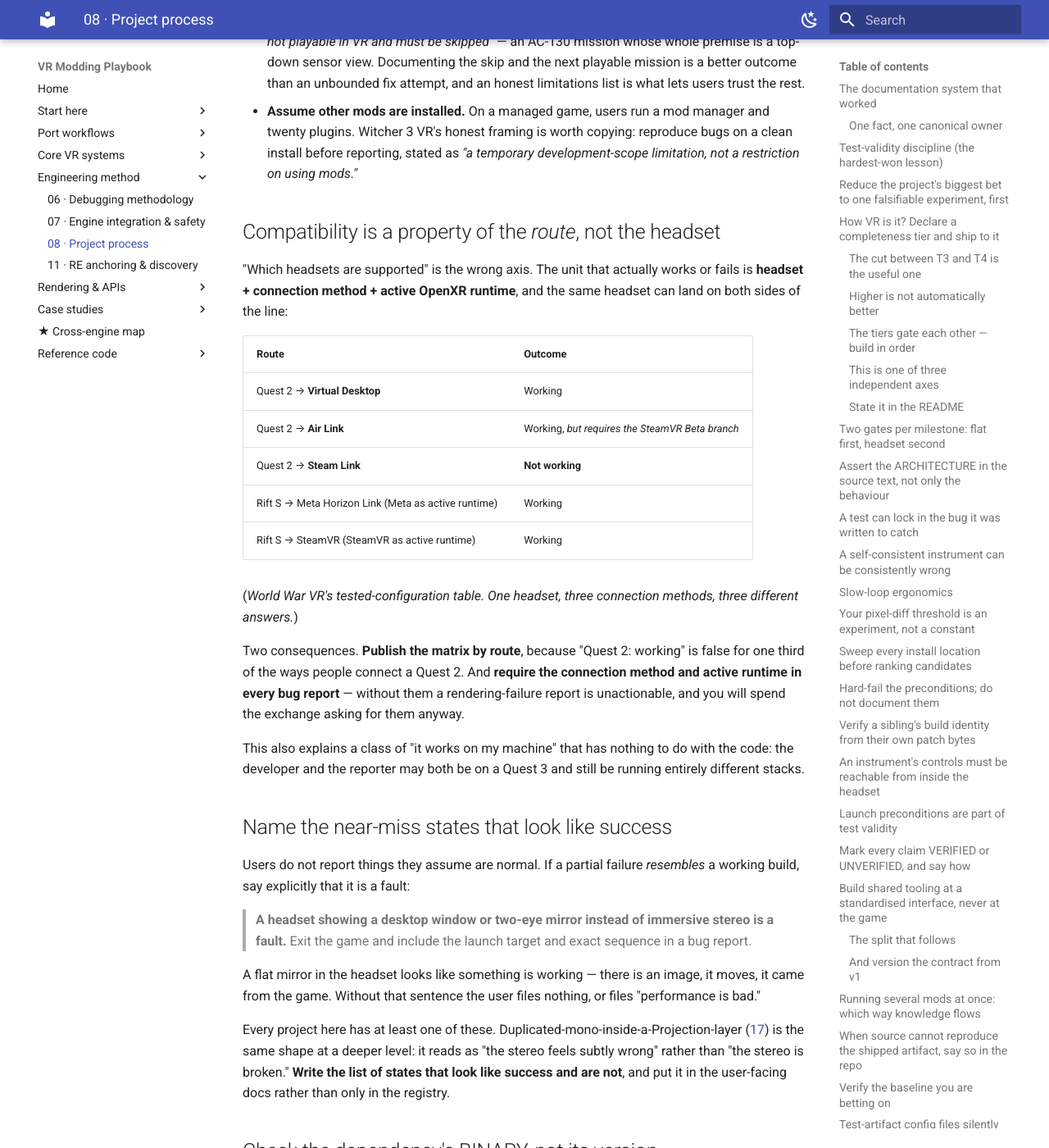
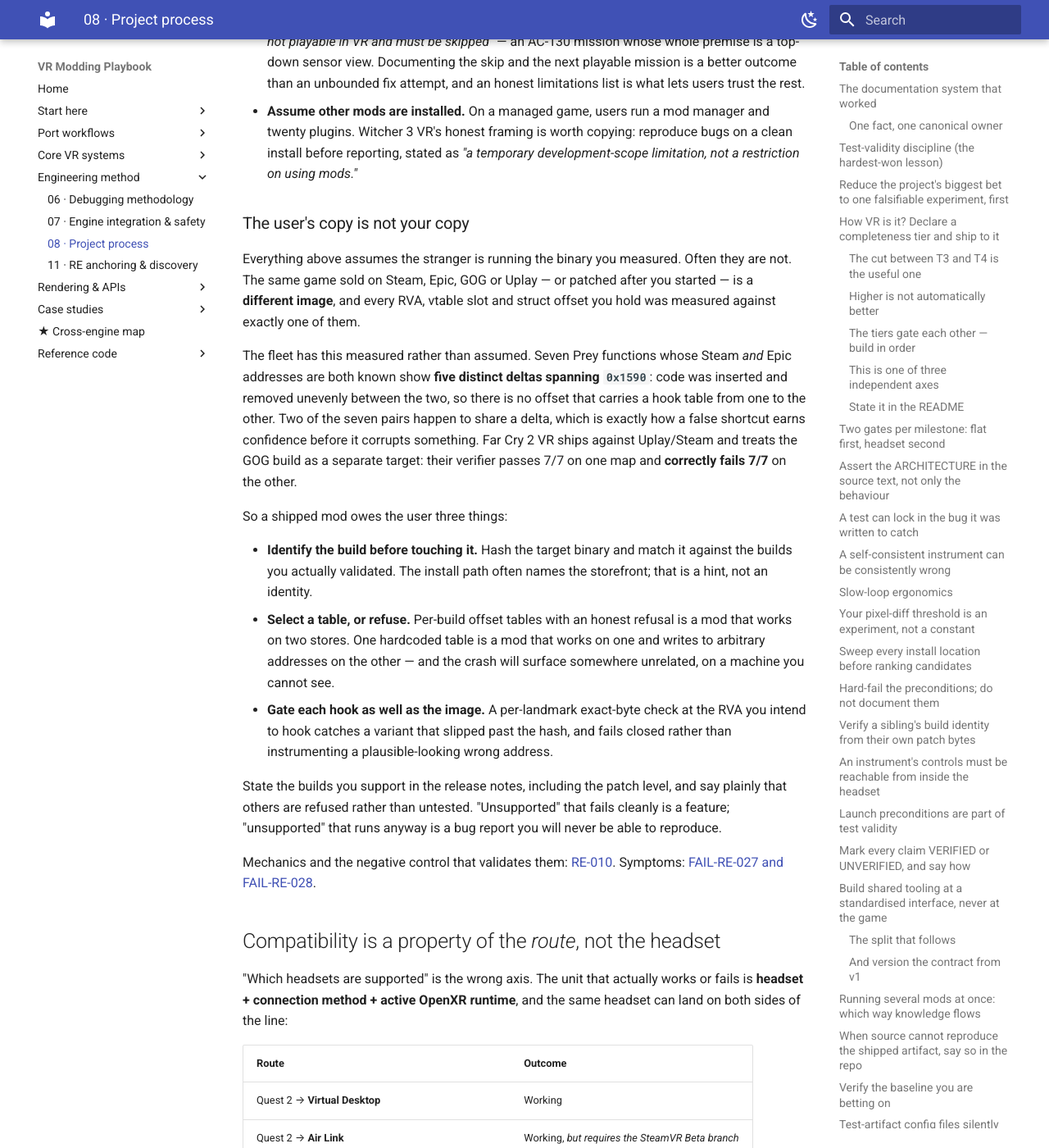
Before and after one commit to phunkaeg/vr-modding-playbook, an MkDocs documentation site: the page built from docs/08-project-process.md, in a window 1280 px wide and 1400 px high, scrolled down 23877 px. Shown: the whole window at 82% size. Built offline with MkDocs 1.6.1 and Material for MkDocs 9.7.7, drawn with Linux system fonts in a browser that asks for light colours.

Commit message:
Correct PreyVR's ledger rows and add the build-variant pattern
Ledger. PreyVR's rows described a project several weeks behind where its
receipts actually are, so the map was routing against a stale picture. Per the
rule that a project's own receipts win, corrected against them:

- BN-STE-001 active/STATIC -> cleared/HEADSET. STEREO_ROUTE.md records the
  ladder, rejected rungs, delivery, rollback and the A5 side-effect exit test;
  rung 3 passed and stereo was confirmed in headset. Rung 1 cost is still
  unmeasured, but that is a rejected rung.
- BN-XR-001 open/STATIC -> cleared/HEADSET. Per-eye images reach the runtime
  through an owned texture-array swapchain; LUID resolved to a DXGI index,
  format logged, and the pose/FOV contract stored with its pixels.
- BN-POSE-001 risk -> active/HEADSET. The note said no live eye pair exists.
  One does, and has for weeks.
- BN-CAM-001 and BN-UI-001 keep their open state but move STATIC -> LIVE, since
  the cull frustum was measured following the aim ray and the viewmodel is
  traced to limb-IK targets.
- BN-SFX-001 note corrected: dormant rather than solved. Alternate-eye never
  runs RenderWorld twice, so the side-effect class is unexercised, not proven.
- BN-PERF-001 carries the first real numbers, about 11Hz to about 45Hz.

RE-010, one game several binaries. A storefront or patch variant is a different
image, and the fleet has this measured rather than assumed: seven Prey functions
with known Steam and Epic addresses show five distinct deltas spanning 0x1590,
so no arithmetic translation exists. Two of the seven share a delta, which is
how a false shortcut earns confidence. Also covers why a [RIP+disp32] operand
must never appear in a signature.

The negative control is what makes it a pattern rather than advice: FarCry2-vr's
verifier passes 7/7 on the Uplay/Steam map and correctly fails 7/7 on the GOG
map. A check that passes on two different builds is not checking anything.

FAIL-RE-027 and FAIL-RE-028 are the symptoms, and 08 gains a shipping
subsection: identify the build, select a table or refuse, gate each hook as well
as the image, and say which builds are supported. Unsupported that fails cleanly
is a feature; unsupported that runs anyway is a bug you cannot reproduce.

Co-Authored-By: Claude Opus 5 <noreply@anthropic.com>

```diff
--- a/docs/08-project-process.md
+++ b/docs/08-project-process.md
@@ -900,6 +900,37 @@ VR's issue tracker is mostly install-time engineering, and the rules generalise
   Witcher 3 VR's honest framing is worth copying: reproduce bugs on a clean install before reporting,
   stated as *"a temporary development-scope limitation, not a restriction on using mods."*
 
+### The user's copy is not your copy {#ship-for-build-variants}
+
+Everything above assumes the stranger is running the binary you measured. Often they are not. The same
+game sold on Steam, Epic, GOG or Uplay — or patched after you started — is a **different image**, and
+every RVA, vtable slot and struct offset you hold was measured against exactly one of them.
+
+The fleet has this measured rather than assumed. Seven Prey functions whose Steam *and* Epic addresses
+are both known show **five distinct deltas spanning `0x1590`**: code was inserted and removed unevenly
+between the two, so there is no offset that carries a hook table from one to the other. Two of the
+seven pairs happen to share a delta, which is exactly how a false shortcut earns confidence before it
+corrupts something. Far Cry 2 VR ships against Uplay/Steam and treats the GOG build as a separate
+target: their verifier passes 7/7 on one map and **correctly fails 7/7** on the other.
+
+So a shipped mod owes the user three things:
+
+- **Identify the build before touching it.** Hash the target binary and match it against the builds you
+  actually validated. The install path often names the storefront; that is a hint, not an identity.
+- **Select a table, or refuse.** Per-build offset tables with an honest refusal is a mod that works on
+  two stores. One hardcoded table is a mod that works on one and writes to arbitrary addresses on the
+  other — and the crash will surface somewhere unrelated, on a machine you cannot see.
+- **Gate each hook as well as the image.** A per-landmark exact-byte check at the RVA you intend to
+  hook catches a variant that slipped past the hash, and fails closed rather than instrumenting a
+  plausible-looking wrong address.
+
+State the builds you support in the release notes, including the patch level, and say plainly that
+others are refused rather than untested. "Unsupported" that fails cleanly is a feature; "unsupported"
+that runs anyway is a bug report you will never be able to reproduce.
+
+Mechanics and the negative control that validates them: [RE-010](pattern-catalog.md#re-010).
+Symptoms: [FAIL-RE-027 and FAIL-RE-028](failure-atlas.md).
+
 ## Compatibility is a property of the *route*, not the headset
 
 "Which headsets are supported" is the wrong axis. The unit that actually works or fails is
```
